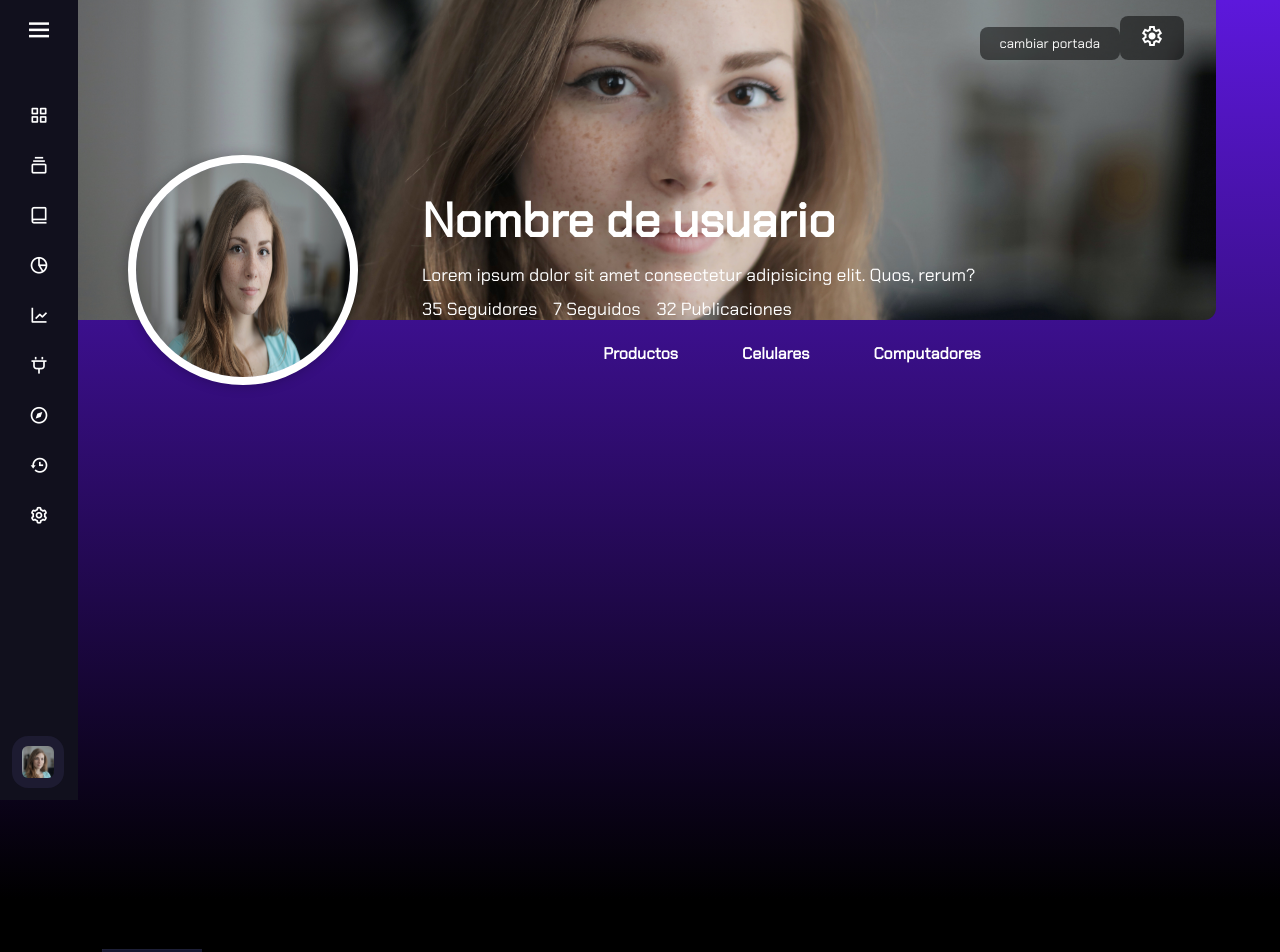
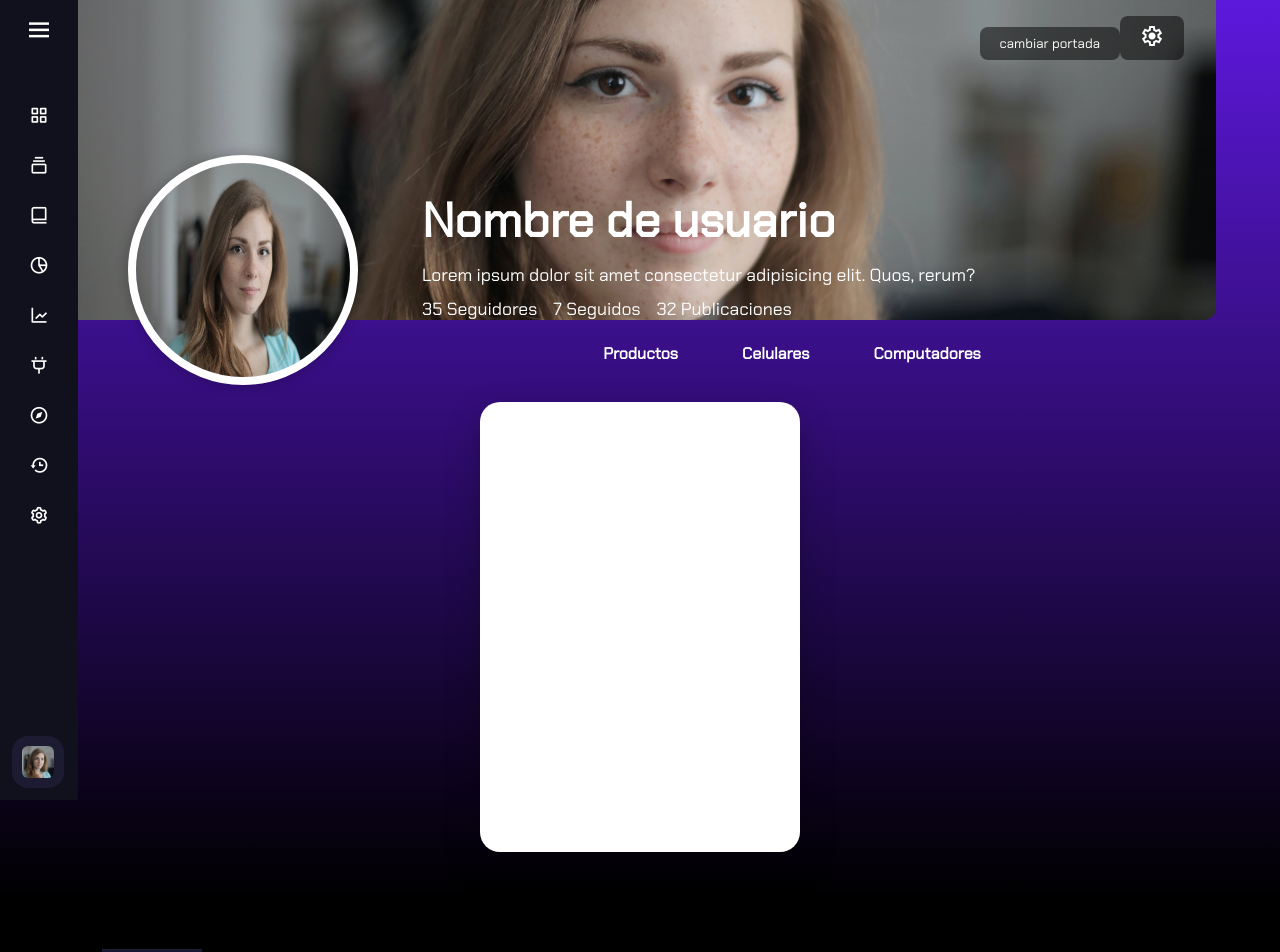
Before and after one commit to juandacorrea112/Market-Tecnology, a React (Create React App) app: page /Perfil in a window 1280 px wide. Shown: the top 952 px of the page. Built offline with nearby package versions, Linux system fonts and the light colour scheme.

Commit message:
inicio de card productos

```diff
--- a/src/components/Pages/PageProfile/PageProfile.css
+++ b/src/components/Pages/PageProfile/PageProfile.css
@@ -104,4 +104,16 @@
 .contPublicproducts{
     width: 100%;
     height: 64vh;
+    display: flex;
+    flex-wrap: wrap;
+    justify-content: center;
+    padding: 15px;
 }
+.contPublicproducts .card {
+    position: relative;
+    width: 320px;
+    height: 450px;
+    background-color: #fff;
+    border-radius: 20px;
+    box-shadow: 0 15px 35px rgba(0, 0, 0, 0.25);
+}
--- a/src/components/Pages/PageProfile/PageProfile.jsx
+++ b/src/components/Pages/PageProfile/PageProfile.jsx
@@ -34,7 +34,9 @@ export const PageProfile = () => {
           </ul>
         </div>
         <div className="contPublicproducts">
+          <div className="card">
 
+          </div>
         </div>
       </section>
     </>
```
